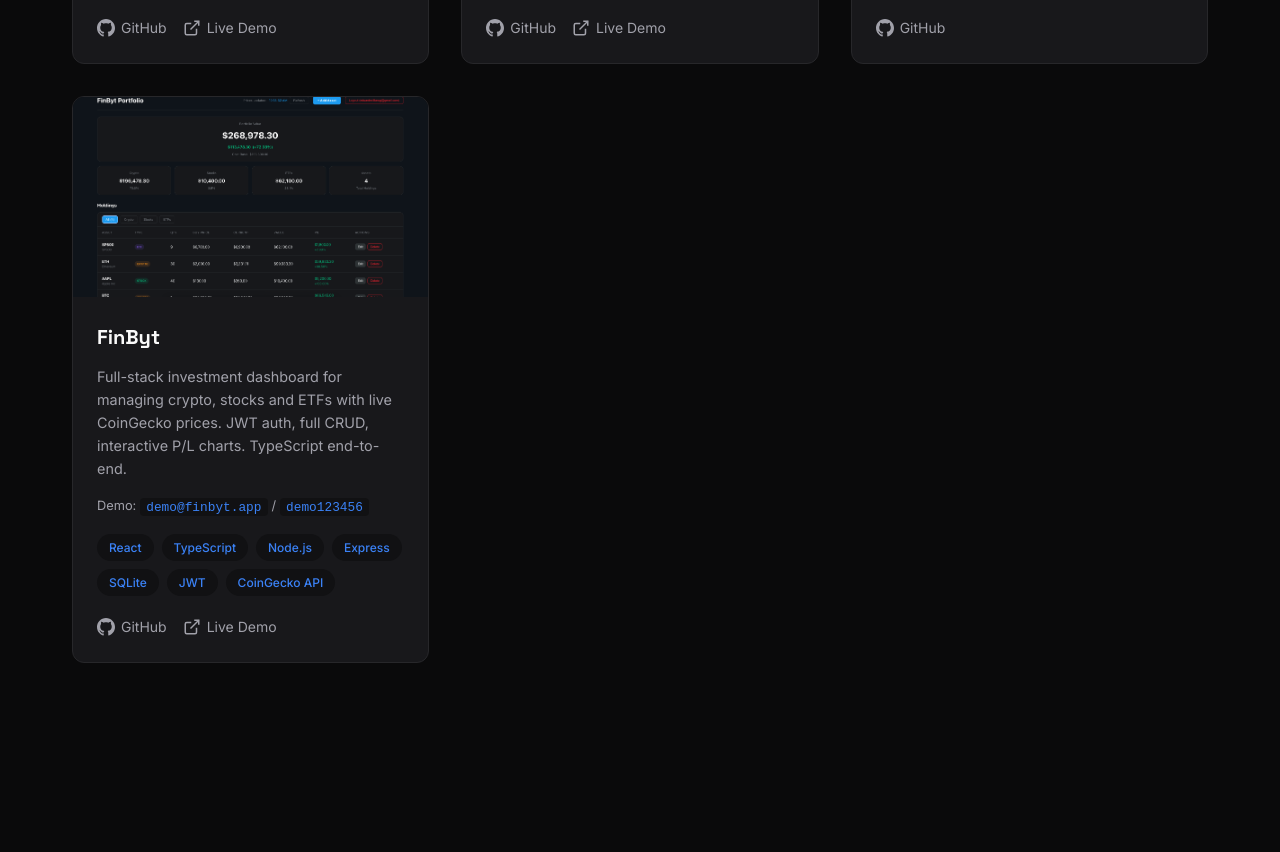
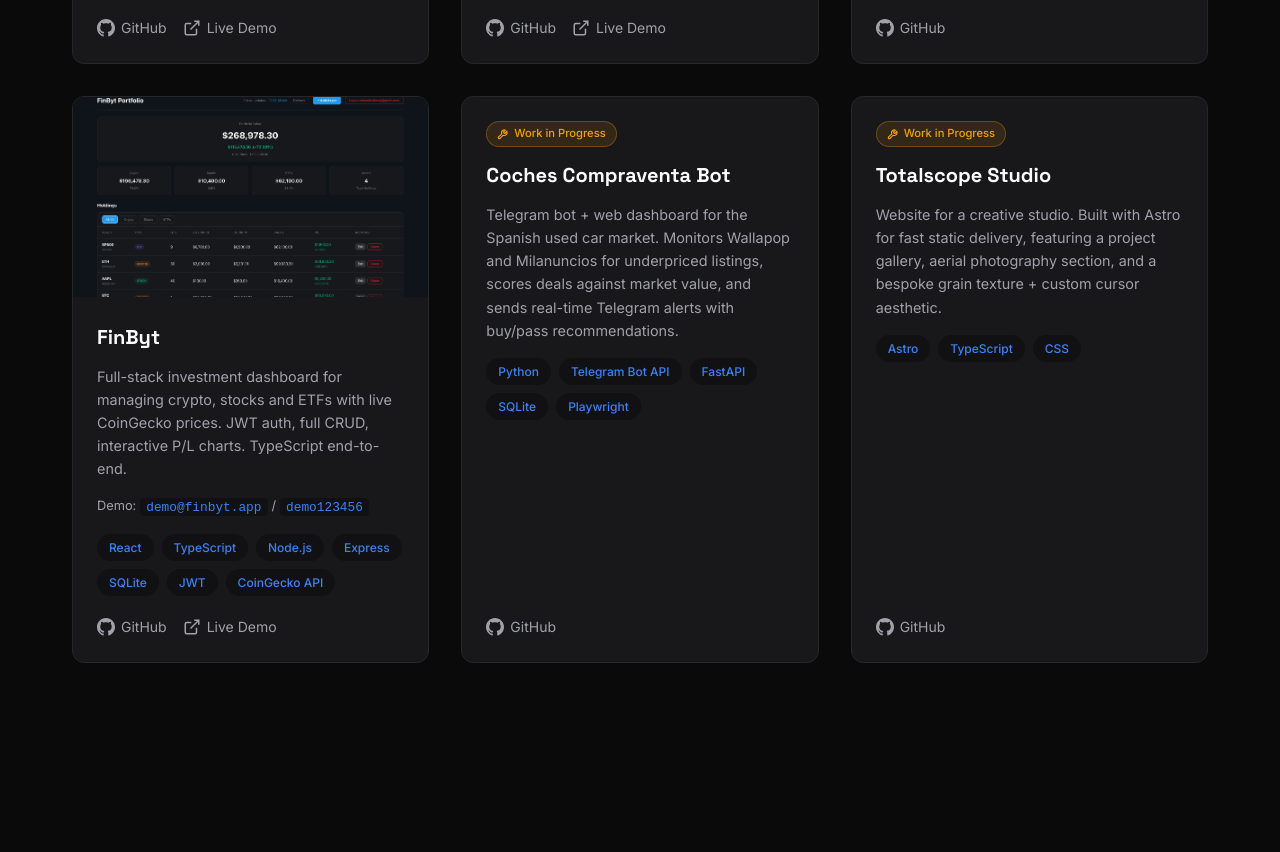
Before and after one commit to EduardMilitaruG/EduardMilitaruG.github.io, a plain HTML site: page index.html in a window 1280 px wide. Shown: the part 1713-2565 px from the top of the page. Drawn offline with Linux system fonts and the light colour scheme; animation ran at ten frames a second.

Commit message:
feat: add Coches Compraventa Bot and Totalscope Studio as WIP projects

```diff
--- a/index.html
+++ b/index.html
@@ -366,6 +366,21 @@
       color: var(--accent);
     }
 
+    .wip-badge {
+      display: inline-flex;
+      align-items: center;
+      gap: 0.375rem;
+      background: rgba(245, 158, 11, 0.12);
+      color: #f59e0b;
+      border: 1px solid rgba(245, 158, 11, 0.3);
+      padding: 0.2rem 0.625rem;
+      border-radius: 9999px;
+      font-size: 0.7rem;
+      font-weight: 500;
+      margin-bottom: 0.75rem;
+      width: fit-content;
+    }
+
     .project-links svg {
       width: 18px;
       height: 18px;
@@ -722,6 +737,52 @@
             <a href="https://client-eight-ebon-78.vercel.app" target="_blank" rel="noopener">
               <svg width="16" height="16" viewBox="0 0 24 24" fill="none" stroke="currentColor" stroke-width="2"><path d="M18 13v6a2 2 0 0 1-2 2H5a2 2 0 0 1-2-2V8a2 2 0 0 1 2-2h6"/><polyline points="15 3 21 3 21 9"/><line x1="10" y1="14" x2="21" y2="3"/></svg>
               Live Demo
+            </a>
+          </div>
+        </div>
+      </div>
+
+      <div class="project-card">
+        <div class="project-content">
+          <span class="wip-badge">
+            <svg width="11" height="11" viewBox="0 0 24 24" fill="none" stroke="currentColor" stroke-width="2.5"><path d="M14.7 6.3a1 1 0 0 0 0 1.4l1.6 1.6a1 1 0 0 0 1.4 0l3.77-3.77a6 6 0 0 1-7.94 7.94l-6.91 6.91a2.12 2.12 0 0 1-3-3l6.91-6.91a6 6 0 0 1 7.94-7.94l-3.76 3.76z"/></svg>
+            Work in Progress
+          </span>
+          <h3>Coches Compraventa Bot</h3>
+          <p>Telegram bot + web dashboard for the Spanish used car market. Monitors Wallapop and Milanuncios for underpriced listings, scores deals against market value, and sends real-time Telegram alerts with buy/pass recommendations.</p>
+          <div class="tech-stack">
+            <span class="tech-badge">Python</span>
+            <span class="tech-badge">Telegram Bot API</span>
+            <span class="tech-badge">FastAPI</span>
+            <span class="tech-badge">SQLite</span>
+            <span class="tech-badge">Playwright</span>
+          </div>
+          <div class="project-links">
+            <a href="https://github.com/EduardMilitaruG/coches-compraventa-bot" target="_blank" rel="noopener">
+              <svg viewBox="0 0 24 24" fill="currentColor"><path d="M12 0c-6.626 0-12 5.373-12 12 0 5.302 3.438 9.8 8.207 11.387.599.111.793-.261.793-.577v-2.234c-3.338.726-4.033-1.416-4.033-1.416-.546-1.387-1.333-1.756-1.333-1.756-1.089-.745.083-.729.083-.729 1.205.084 1.839 1.237 1.839 1.237 1.07 1.834 2.807 1.304 3.492.997.107-.775.418-1.305.762-1.604-2.665-.305-5.467-1.334-5.467-5.931 0-1.311.469-2.381 1.236-3.221-.124-.303-.535-1.524.117-3.176 0 0 1.008-.322 3.301 1.23.957-.266 1.983-.399 3.003-.404 1.02.005 2.047.138 3.006.404 2.291-1.552 3.297-1.23 3.297-1.23.653 1.653.242 2.874.118 3.176.77.84 1.235 1.911 1.235 3.221 0 4.609-2.807 5.624-5.479 5.921.43.372.823 1.102.823 2.222v3.293c0 .319.192.694.801.576 4.765-1.589 8.199-6.086 8.199-11.386 0-6.627-5.373-12-12-12z"/></svg>
+              GitHub
+            </a>
+          </div>
+        </div>
+      </div>
+
+      <div class="project-card">
+        <div class="project-content">
+          <span class="wip-badge">
+            <svg width="11" height="11" viewBox="0 0 24 24" fill="none" stroke="currentColor" stroke-width="2.5"><path d="M14.7 6.3a1 1 0 0 0 0 1.4l1.6 1.6a1 1 0 0 0 1.4 0l3.77-3.77a6 6 0 0 1-7.94 7.94l-6.91 6.91a2.12 2.12 0 0 1-3-3l6.91-6.91a6 6 0 0 1 7.94-7.94l-3.76 3.76z"/></svg>
+            Work in Progress
+          </span>
+          <h3>Totalscope Studio</h3>
+          <p>Website for a creative studio. Built with Astro for fast static delivery, featuring a project gallery, aerial photography section, and a bespoke grain texture + custom cursor aesthetic.</p>
+          <div class="tech-stack">
+            <span class="tech-badge">Astro</span>
+            <span class="tech-badge">TypeScript</span>
+            <span class="tech-badge">CSS</span>
+          </div>
+          <div class="project-links">
+            <a href="https://github.com/EduardMilitaruG/totalscope" target="_blank" rel="noopener">
+              <svg viewBox="0 0 24 24" fill="currentColor"><path d="M12 0c-6.626 0-12 5.373-12 12 0 5.302 3.438 9.8 8.207 11.387.599.111.793-.261.793-.577v-2.234c-3.338.726-4.033-1.416-4.033-1.416-.546-1.387-1.333-1.756-1.333-1.756-1.089-.745.083-.729.083-.729 1.205.084 1.839 1.237 1.839 1.237 1.07 1.834 2.807 1.304 3.492.997.107-.775.418-1.305.762-1.604-2.665-.305-5.467-1.334-5.467-5.931 0-1.311.469-2.381 1.236-3.221-.124-.303-.535-1.524.117-3.176 0 0 1.008-.322 3.301 1.23.957-.266 1.983-.399 3.003-.404 1.02.005 2.047.138 3.006.404 2.291-1.552 3.297-1.23 3.297-1.23.653 1.653.242 2.874.118 3.176.77.84 1.235 1.911 1.235 3.221 0 4.609-2.807 5.624-5.479 5.921.43.372.823 1.102.823 2.222v3.293c0 .319.192.694.801.576 4.765-1.589 8.199-6.086 8.199-11.386 0-6.627-5.373-12-12-12z"/></svg>
+              GitHub
             </a>
           </div>
         </div>
```
